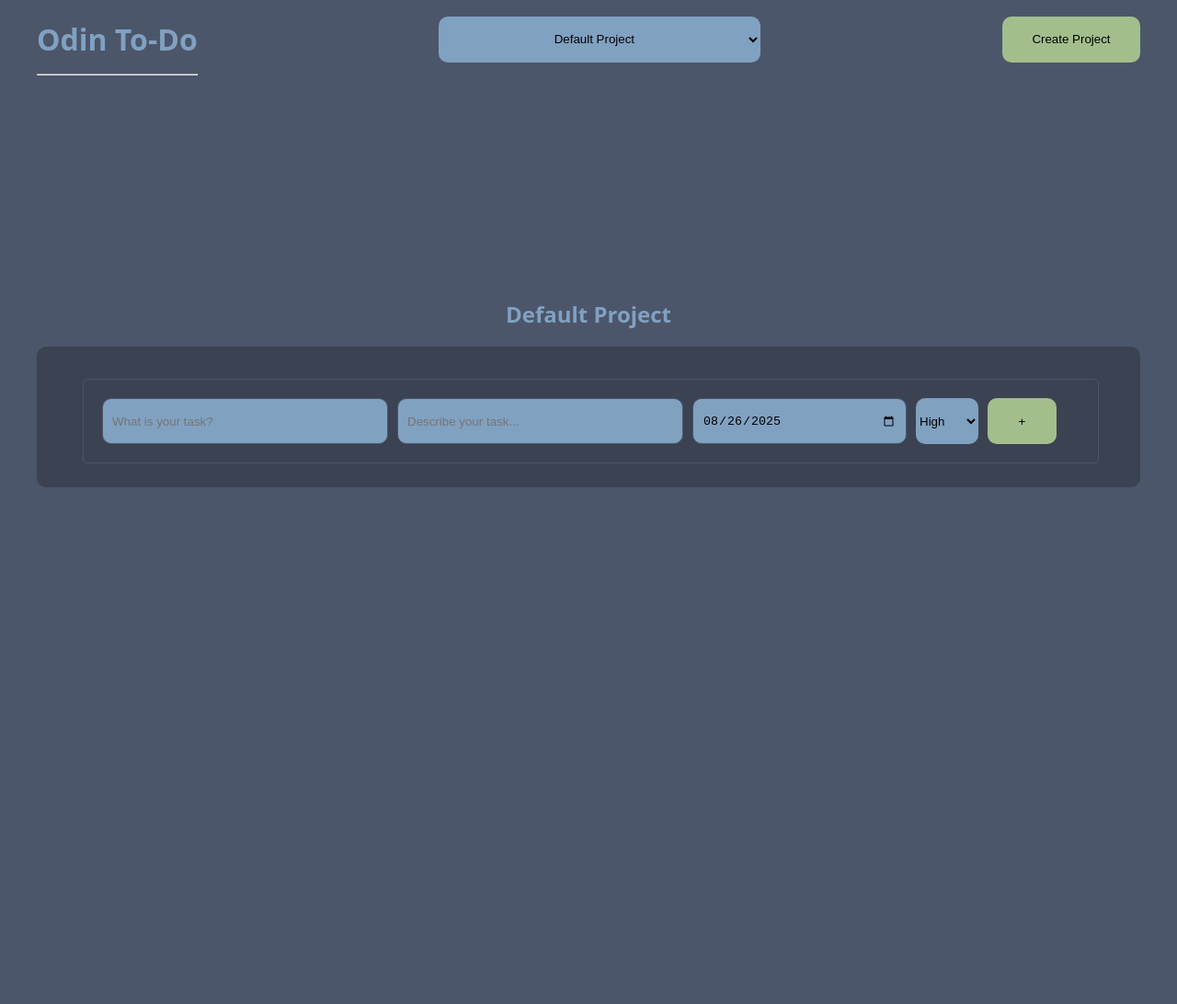
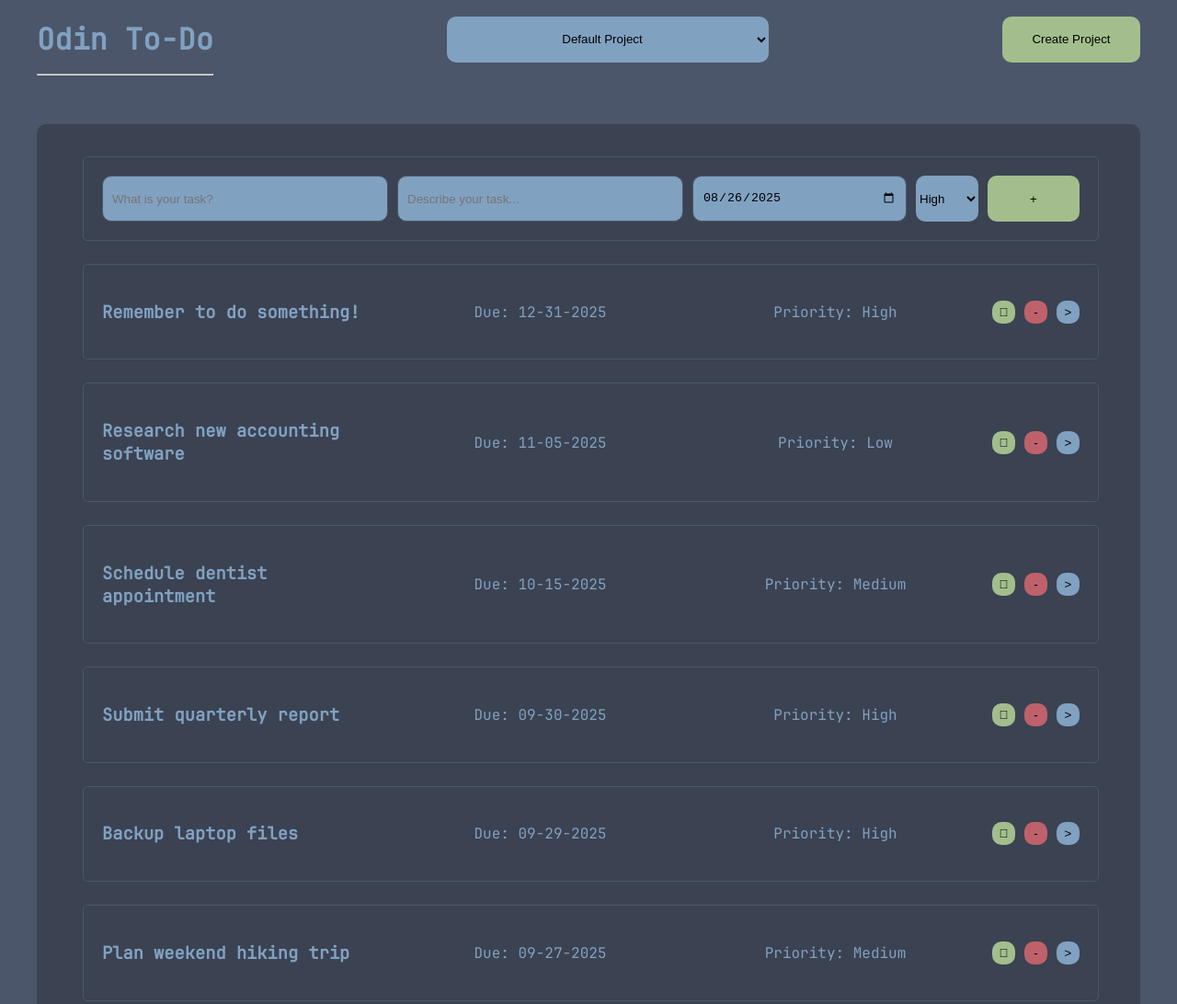
Before and after one commit to cvendi/odin-todo, a website built with webpack: page src/template.html in a window 1280 px wide. Shown: the top 1092 px of the page at 92% size. Before the commit the page ends 800 px from the top, so only its background shows below. Built offline with nearby package versions, Linux system fonts and the light colour scheme.

Commit message:
Move task creation and test tasks to project.js

```diff
--- a/src/index.js
+++ b/src/index.js
@@ -3,8 +3,6 @@ import "./nord.css";
 
 import Project from "./project.js";
 import RenderProject from "./render.js";
-
-import { format } from "date-fns";
 
 class App {
     constructor() {
@@ -79,6 +77,7 @@ class App {
             const newProject = this.createProject("Testing Button Creation");
             this.updateProjectSelector();
 
+            // Switch to newly created project
             this.projectSelector.value = newProject.id;
             this.renderProject(newProject);
         })
@@ -96,6 +95,6 @@ let app = new App();
 // Will want to create projects and tasks through UI,
 // and load projects and their tasks from local storage
 const defaultProject = app.createProject("Default Project");
-const customProject = app.createProject("Custom Project");
 
+defaultProject.seedProject();
 app.init()
--- a/src/project.js
+++ b/src/project.js
@@ -1,6 +1,7 @@
 import { compareDesc } from "date-fns";
 
 import Task from "./task.js";
+import { format } from "date-fns";
 
 export default class Project {
     constructor(id, name) {
@@ -8,6 +9,72 @@ export default class Project {
         this.name = name;
         this.tasks = [];
     };
+
+    seedProject() {
+        this.createTask(
+            "Remember to do something!",
+            "This is a future task with a dueDate yet to pass.",
+            format(new Date(2025, 11, 31), "MM-dd-yyyy"),
+            "High",
+        );
+
+        this.createTask(
+            "This is a longer task that should wrap down within the first grid column.",
+            "This is a task with a dueDate that has passed, and should be identified as such in the UI.",
+            format(new Date(2025, 6, 28), "MM-dd-yyyy"),
+            "High",
+        );
+
+        this.createTask(
+            "Submit quarterly report",
+            "Finish and submit the Q3 performance report by end of day.",
+            format(new Date(2025, 8, 30), "MM-dd-yyyy"),
+            "High",
+        );
+
+        this.createTask(
+            "Schedule dentist appointment",
+            "Call Dr. Martinez's office to book a cleaning for next month.",
+            format(new Date(2025, 9, 15), "MM-dd-yyyy"),
+            "Medium",
+        );
+
+        this.createTask(
+            "Renew driver's license",
+            "Visit DMV before expiration to renew license and update photo.",
+            format(new Date(2025, 7, 10), "MM-dd-yyyy"),
+            "High",
+        );
+
+        this.createTask(
+            "Research new accounting software",
+            "Compare features and pricing for QuickBooks vs FreshBooks vs Xero.",
+            format(new Date(2025, 10, 5), "MM-dd-yyyy"),
+            "Low",
+        );
+
+        this.createTask(
+            "Plan weekend hiking trip",
+            "Reserve campsite and check weather forecast for mountain trails.",
+            format(new Date(2025, 8, 27), "MM-dd-yyyy"),
+            "Medium",
+        );
+
+        this.createTask(
+            "Update portfolio website",
+            "Add recent React projects and optimize images for faster loading.",
+            format(new Date(2025, 6, 20), "MM-dd-yyyy"),
+            "Medium",
+        );
+
+        this.createTask(
+            "Backup laptop files",
+            "Run full system backup to external drive before traveling next week.",
+            format(new Date(2025, 8, 29), "MM-dd-yyyy"),
+            "High",
+
+        );
+    }
 
     createTask(title, description, dueDate, priority) {
         const task = new Task(
--- a/src/render.js
+++ b/src/render.js
@@ -1,3 +1,5 @@
+import { format } from "date-fns";
+
 export default class RenderProject {
     constructor(project) {
         this.project = project;
@@ -13,10 +15,6 @@ export default class RenderProject {
         console.log('Rendering the project...');
         const projectContainer = document.createElement('div');
         projectContainer.classList.add('project-container');
-
-        const projectTitle = document.createElement('h2');
-        projectTitle.textContent = this.project.name;
-        projectContainer.appendChild(projectTitle);
 
         const taskContainer = document.createElement('div');
         taskContainer.classList.add('task-container');
@@ -78,10 +76,10 @@ export default class RenderProject {
             this.project.createTask(
                 taskInput.value,
                 taskDescriptionInput.value,
-                dueDateInput.value,
+                format(dueDateInput.valueAsDate, "MM-dd-yyyy"),
                 chosenPriority
             )
-            console.log(this.project);
+            console.log(dueDateInput.value);
             RenderProject.clearProjectContainer();
             document.body.appendChild(this.render());
         });
@@ -139,7 +137,7 @@ export default class RenderProject {
                     taskItem.classList.toggle('completed', task.completed);
                     if (task.completed) {
                         taskItem.style.border = '1px solid var(--nord14)';
-                        taskPriority.textContent = '  Complete';
+                        taskPriority.textContent = '🟢 Complete';
                         taskDueDate.textContent = '';
                         taskPriority.style.color = 'var(--nord14)';
                         taskTitle.style.color = 'var(--nord14)';
--- a/src/styles.css
+++ b/src/styles.css
@@ -1,9 +1,14 @@
+@font-face {
+    font-family: "JetBrainsMono";
+    src: url("JetBrainsMono-Regular.woff2") format("woff2");
+}
+
 * {
     box-sizing: border-box;
 }
 
 html, body {
-    font-family: system-ui, sans-serif;
+    font-family: "JetBrainsMono", sans-serif;
     background-color: var(--nord3);
     color: var(--nord9);
     height: 100%;
@@ -69,6 +74,7 @@ body {
     border-radius: 10px;
     padding: 10px;
     margin-bottom: 50px;
+    margin-top: 50px;
 }
 
 .task-item, .input-item {
@@ -93,7 +99,7 @@ body {
 }
 
 .input-item button {
-    width: 75px;
+    width: 100px;
     height: 50px;
     background-color: var(--nord9);
     border: none;
```
Also changed, not shown: src/JetBrainsMono-Regular.woff2 (added).
